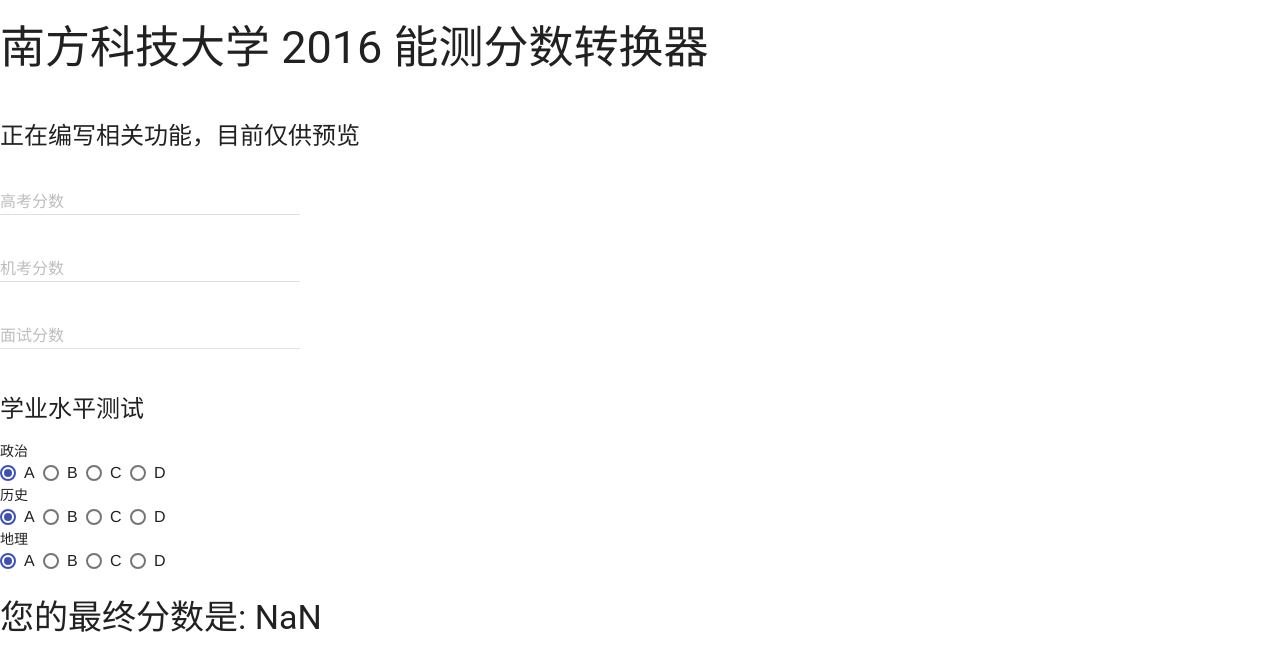
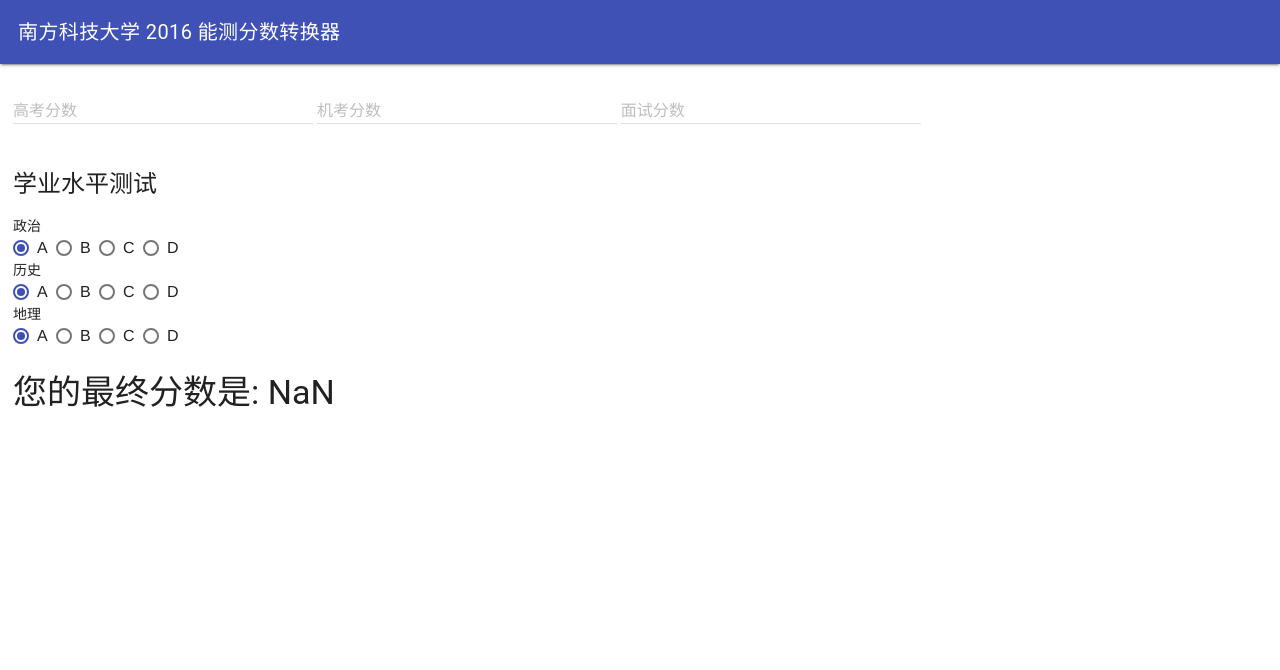
Before and after one commit to ziqin/sustc-calc, a plain HTML site: page index.html in a window 1280 px wide. Drawn offline with Linux system fonts and the light colour scheme.

Commit message:
appiled styles

```diff
--- a/index.html
+++ b/index.html
@@ -4,6 +4,7 @@
 <head>
     <title>南方科技大学 2016 能测分数转换器</title>
     <meta charset="UTF-8" />
+    <meta name="viewport" content="width=device-width, initial-scale=1.0">
     <script defer type="text/javascript" src="knockout-3.4.0.js"></script>
     <script defer type="text/javascript" src="calc.js"></script>
     <link rel="stylesheet" href="mdl/material.min.css" />
@@ -12,9 +13,15 @@
 </head>
 
 <body>
-    <div class="mdl-layout mdl-js-layout mdl-layout--fixed-drawer">
-        <h2>南方科技大学 2016 能测分数转换器</h2>
-        <h4>正在编写相关功能，目前仅供预览</h4>
+    <div class="mdl-layout mdl-js-layout mdl-layout--fixed-header">
+        <header class="mdl-layout__header">
+            <div class="mdl-layout__header-row" style="padding-left:18px">
+                <!-- Title -->
+                <span class="mdl-layout-title">南方科技大学 2016 能测分数转换器</span>
+            </div>
+        </header>
+        <main class="mdl-layout__content" style="padding:13px">
+            <div class="page-content">
                 <div class="mdl-textfield mdl-js-textfield mdl-textfield--floating-label">
                     <input class="mdl-textfield__input" type="text" id="ncee" data-bind="value: ncee" />
                     <label class="mdl-textfield__label" for="ncee">高考分数</label>
@@ -97,5 +104,7 @@
                 </div>
                 <h3>您的最终分数是: <span data-bind="text: finalScore"></span></h3>
             </div>
+        </main>
+    </div>
 </body>
 </html>
```
Lines whose indentation alone changed are shown as unchanged.
